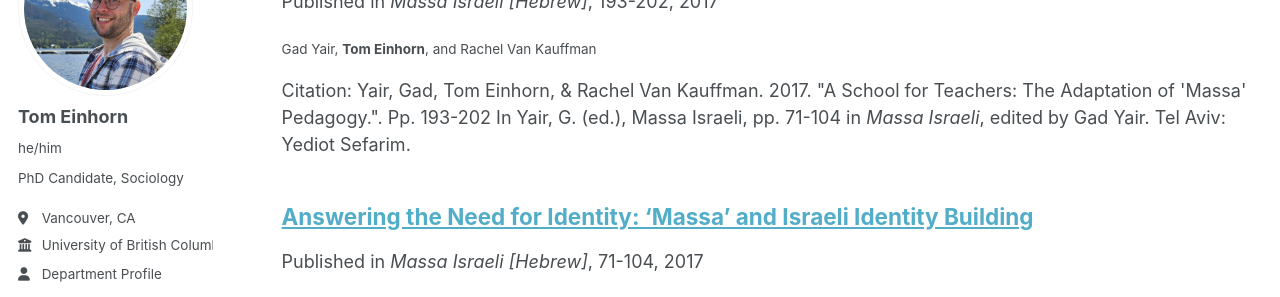
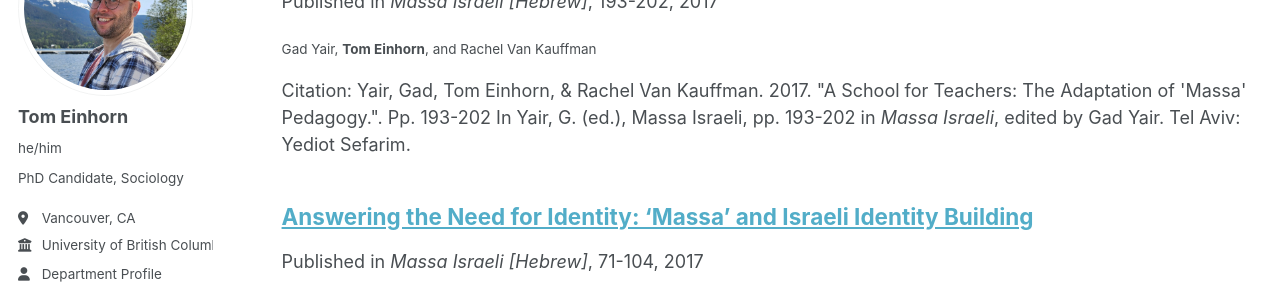
Before and after one commit to TomEinhorn/tomeinhorn.github.io, a Jekyll site: the page built from _pages/publications.html, in a window 1280 px wide and 900 px high, scrolled down 2410 px. Shown: the part 180-477 px from the top of the window. Built offline with Jekyll 4.4.1, drawn with Linux system fonts in a browser that asks for light colours; some web fonts are replaced; a script bundle is joined from its source files by our own code; library files that are not in the unit come from our copies.

Commit message:
Fix citation page range in 2017-masa_II.md
Updated citation page range from 71-104 to 193-202.

```diff
--- a/_publications/2017-masa_II.md
+++ b/_publications/2017-masa_II.md
@@ -11,5 +11,5 @@ issue:
 pages: 193-202
 paperurl:
 bibtexurl:
-citation: 'Yair, Gad, Tom Einhorn, & Rachel Van Kauffman. 2017. &quot;A School for Teachers: The Adaptation of &apos;Massa&apos; Pedagogy.&quot;. Pp. 193-202 In Yair, G. (ed.), Massa Israeli, pp. 71-104 in <i>Massa Israeli</i>, edited by Gad Yair. Tel Aviv: Yediot Sefarim.'
+citation: 'Yair, Gad, Tom Einhorn, & Rachel Van Kauffman. 2017. &quot;A School for Teachers: The Adaptation of &apos;Massa&apos; Pedagogy.&quot;. Pp. 193-202 In Yair, G. (ed.), Massa Israeli, pp. 193-202 in <i>Massa Israeli</i>, edited by Gad Yair. Tel Aviv: Yediot Sefarim.'
 ---
```
